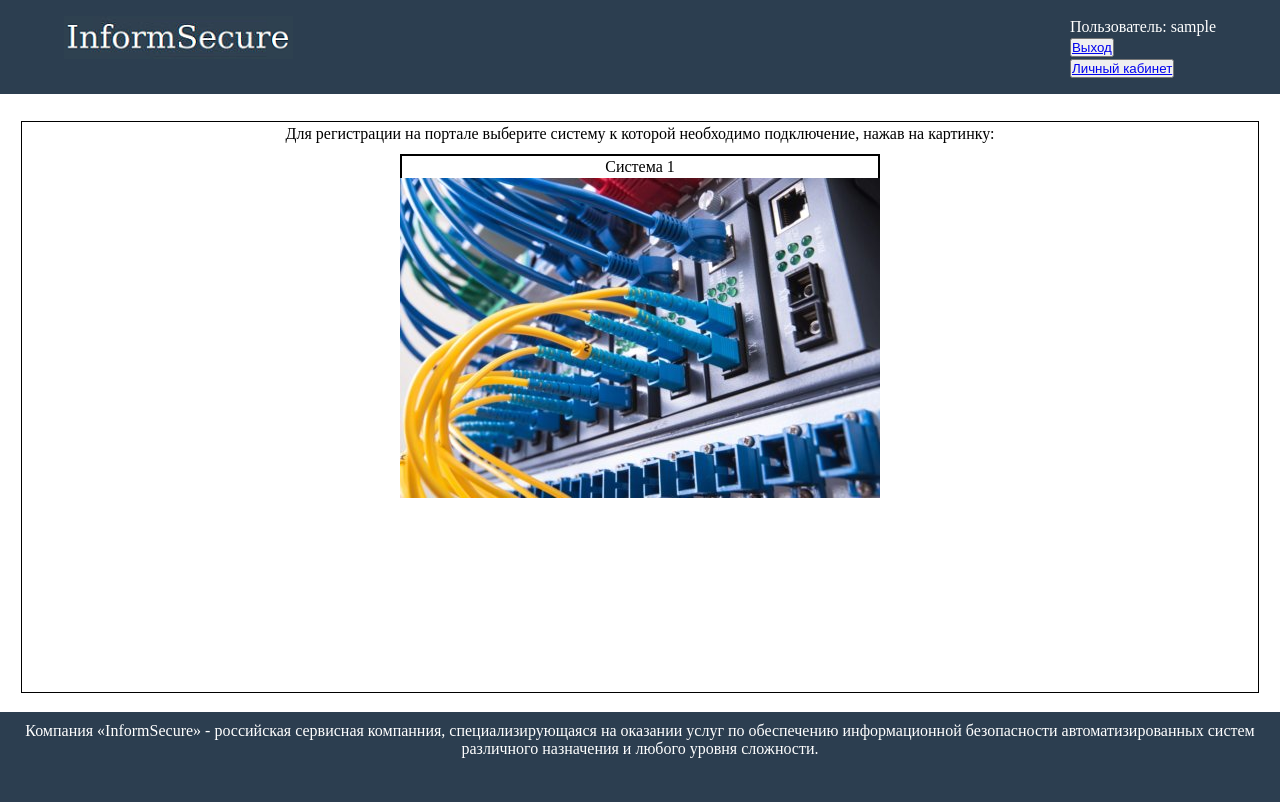
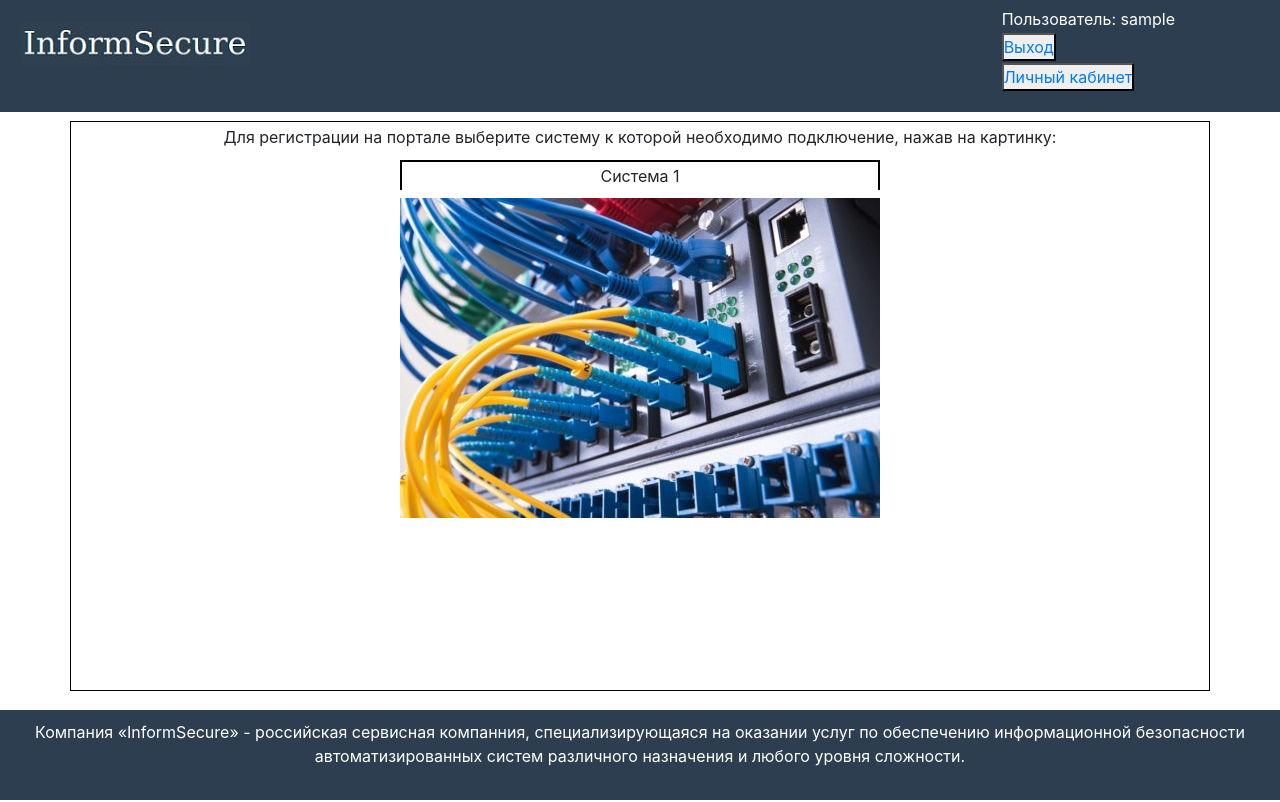
Before and after one commit to UnDevil665/web_service, a Django app: page / in a window 1280 px wide. Run offline with Django 3.2, Linux system fonts and the light colour scheme; the visitor is signed in with stand-in values (Sample User, id 1); some libraries are stand-ins or nearby versions.

Commit message:
added bootstrap functional

```diff
--- a/static/css/layout.css
+++ b/static/css/layout.css
@@ -6,7 +6,8 @@
 
 }
 .navbar{
-    display: inline;
+     display: inline;
+     float: left;
      font-size: 36px;
      padding-top: 10px;
      text-align: center;
@@ -15,6 +16,7 @@
 ul.navbar-log-panel {
     display: inline;
     float: right;
+    margin-right: 100px;
     list-style-type: none;
 }
 
@@ -31,12 +33,13 @@
 
 header {
     text-align: justify;
-    padding: 1em 5%;
-    margin-bottom: 100px;
+    min-height: 112px;
+    padding: 5px;
+
     background: #2c3e50;
     color: #fff;
     position: fixed;
-    width: 90%;
+    width: 100%;
     clear: both;
 
 }
@@ -46,6 +49,10 @@
     display: inline-block;
     width: 100%;
     position: fixed;
+}
+
+.login_button {
+    margin-top: 30px;
 }
 
 .body-container{
--- a/templates/account_page.html
+++ b/templates/account_page.html
@@ -2,10 +2,13 @@
 <html lang="ru">
 {% extends "layout.html" %}
 {% load static %}
+
+
 <head>
     {% block head_block %}
         <link rel="stylesheet" type="text/css" href="{% static "css/account_page.css" %}">
         <script type="text/javascript" src="{% static 'js/account_scripts.js' %}" ></script>
+
 
 
     {% endblock %}
@@ -93,5 +96,6 @@
     {% endblock %}
 
 
+
 </body>
 </html>
--- a/templates/layout.html
+++ b/templates/layout.html
@@ -1,10 +1,12 @@
 <!DOCTYPE html>
 {% load static %}
+{% load bootstrap4 %}
 <html lang="ru">
 <head>
     <meta charset="UTF-8">
     <title>{% block title %}InformSecure: СКЗИ{% endblock %}</title>
     <link rel="stylesheet" type="text/css" href="{% static 'css/layout.css' %}">
+    {% bootstrap_css %}
     {% block head_block %}{% endblock %}
 </head>
 <body>
@@ -17,7 +19,7 @@
                 {% if user.is_authenticated %}
                     <li>Пользователь: {{ user.get_username }}</li>
                     <li><button class="logout_button"><a href="{% url 'logout' %}">Выход</a></button></li>
-                    <li><button class="login_button"><a href="{% url 'account' %}">Личный кабинет</a></button></li>
+                    <li><button class="lk_button"><a href="{% url 'account' %}">Личный кабинет</a></button></li>
                 {% else %}
                     <li><button class="login_button"><a href="{% url 'login' %}">Войти в Личный кабинет</a></button></li>
                 {% endif %}
@@ -35,5 +37,8 @@
     <footer>
         <p class="footer-text">Компания «InformSecure» - российская сервисная компанния, специализирующаяся на оказании услуг по обеспечению информационной безопасности автоматизированных систем различного назначения и любого уровня сложности.</p>
     </footer>
+
+    {% bootstrap_javascript %}
+
 </body>
 </html>
```
